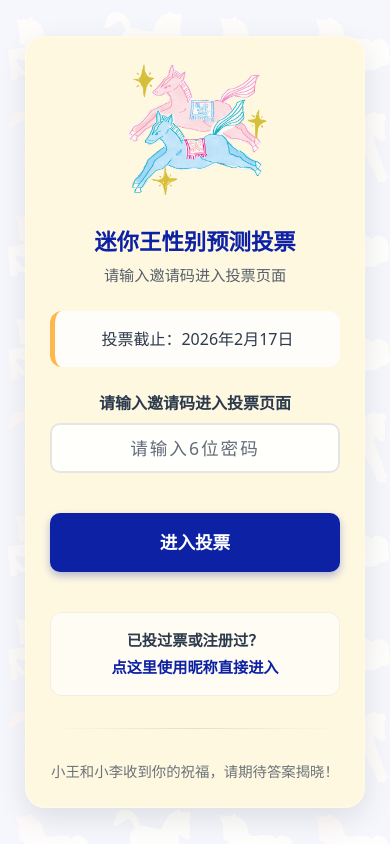
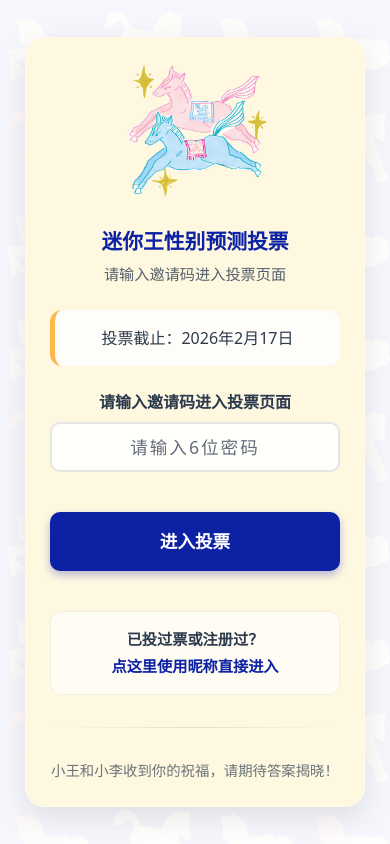
Before and after one commit to Leah6270/nian_gender_app, a Flask app: page / in a window 390 px wide. Run offline with Flask 3, Linux system fonts and the light colour scheme; some libraries are stand-ins or nearby versions.

Commit message:
Update index.html with new theme and styles

```diff
--- a/templates/index.html
+++ b/templates/index.html
@@ -81,7 +81,7 @@
         /* ========== 主标题样式 ========== */
         .main-title {
             color: var(--color-zaffre);
-            font-size: 1.6rem; /* 减小字体大小避免换行 */
+            font-size: 1.5rem; /* 减小字体大小避免换行 */
             line-height: 1.2;
             text-align: center;
             margin-bottom: 0.5rem;
@@ -230,7 +230,7 @@
             }
 
             .main-title {
-                font-size: 1.4rem; /* 移动端进一步减小字体 */
+                font-size: 1.3rem; /* 移动端进一步减小字体 */
                 white-space: normal; /* 移动端允许换行 */
                 line-height: 1.3;
             }
@@ -335,4 +335,5 @@
         </p>
     </div>
 </body>
+
 </html>
```
